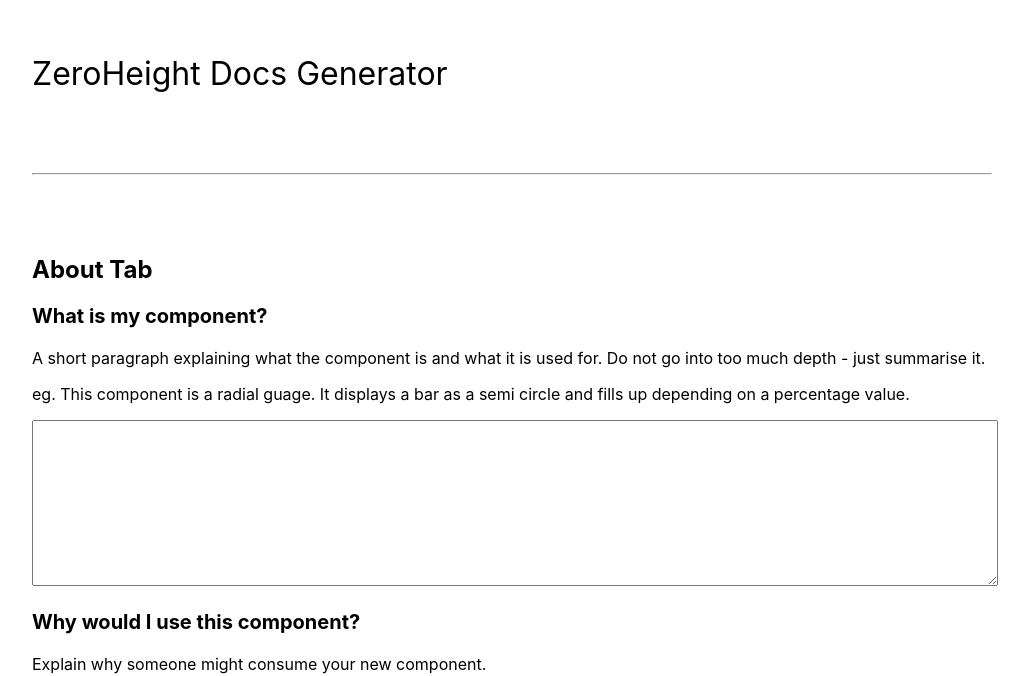
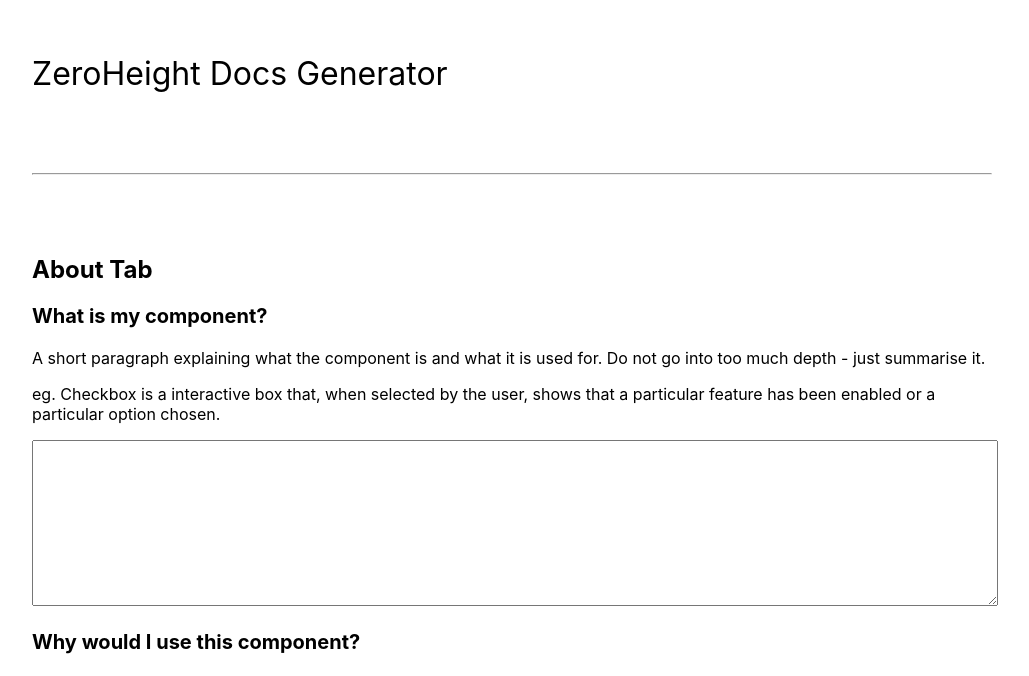
Before and after one commit to jared-hexagon/atomix-docs.github.io, a React (Create React App) app: page / in a window 1280 px wide. Shown: the part 106-782 px from the top of the page, without its empty margins (128-1157 px from the left). Built offline with nearby package versions, Linux system fonts and the light colour scheme.

Commit message:
Update App.js

```diff
--- a/src/App.js
+++ b/src/App.js
@@ -482,8 +482,7 @@
         for. Do not go into too much depth - just summarise it.
       </p>
       <p>
-        eg. This component is a radial guage. It displays a bar as a semi circle
-        and fills up depending on a percentage value.
+        eg. Checkbox is a interactive box that, when selected by the user, shows that a particular feature has been enabled or a particular option chosen.
       </p>
       <textarea
         value={aboutTab.what}
```
